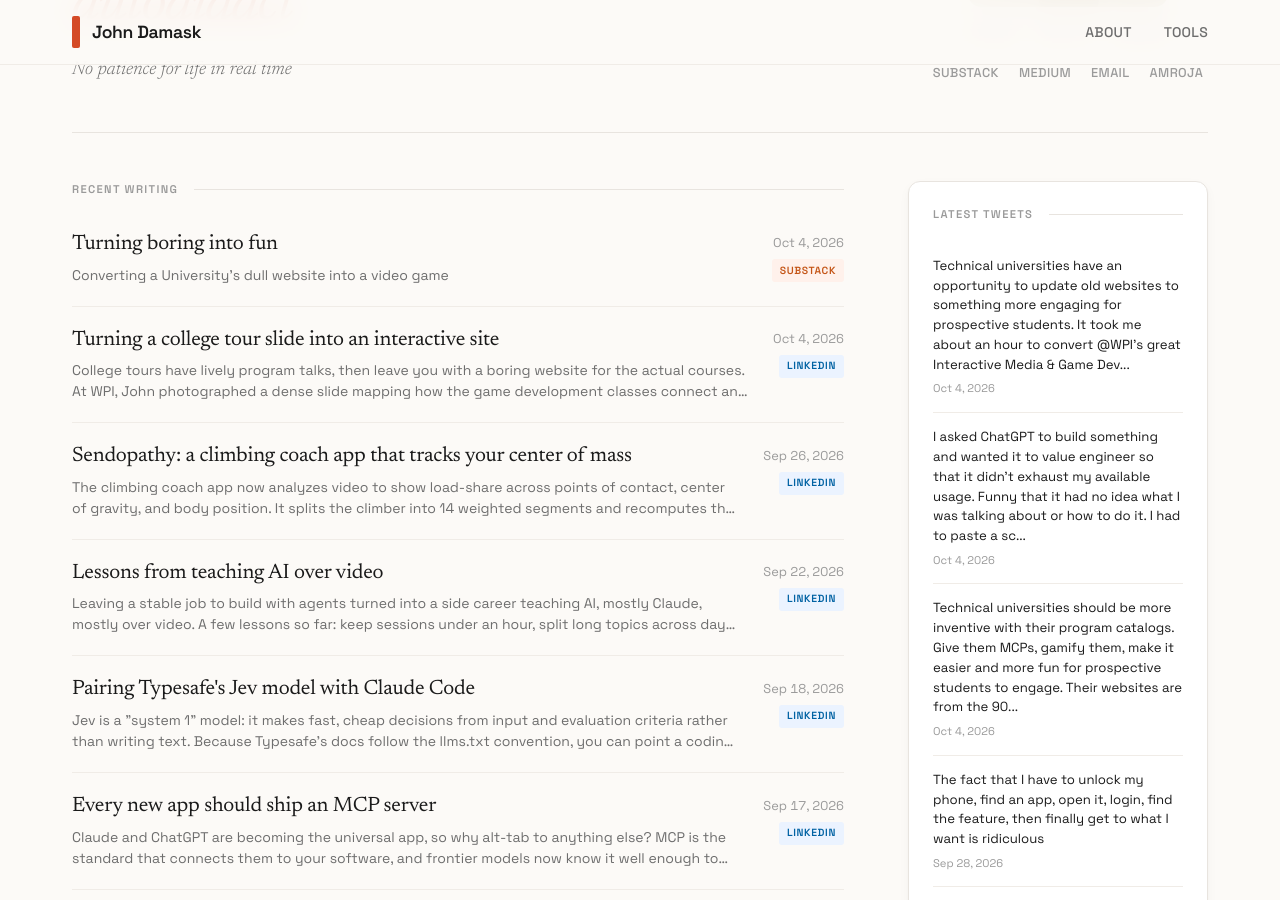
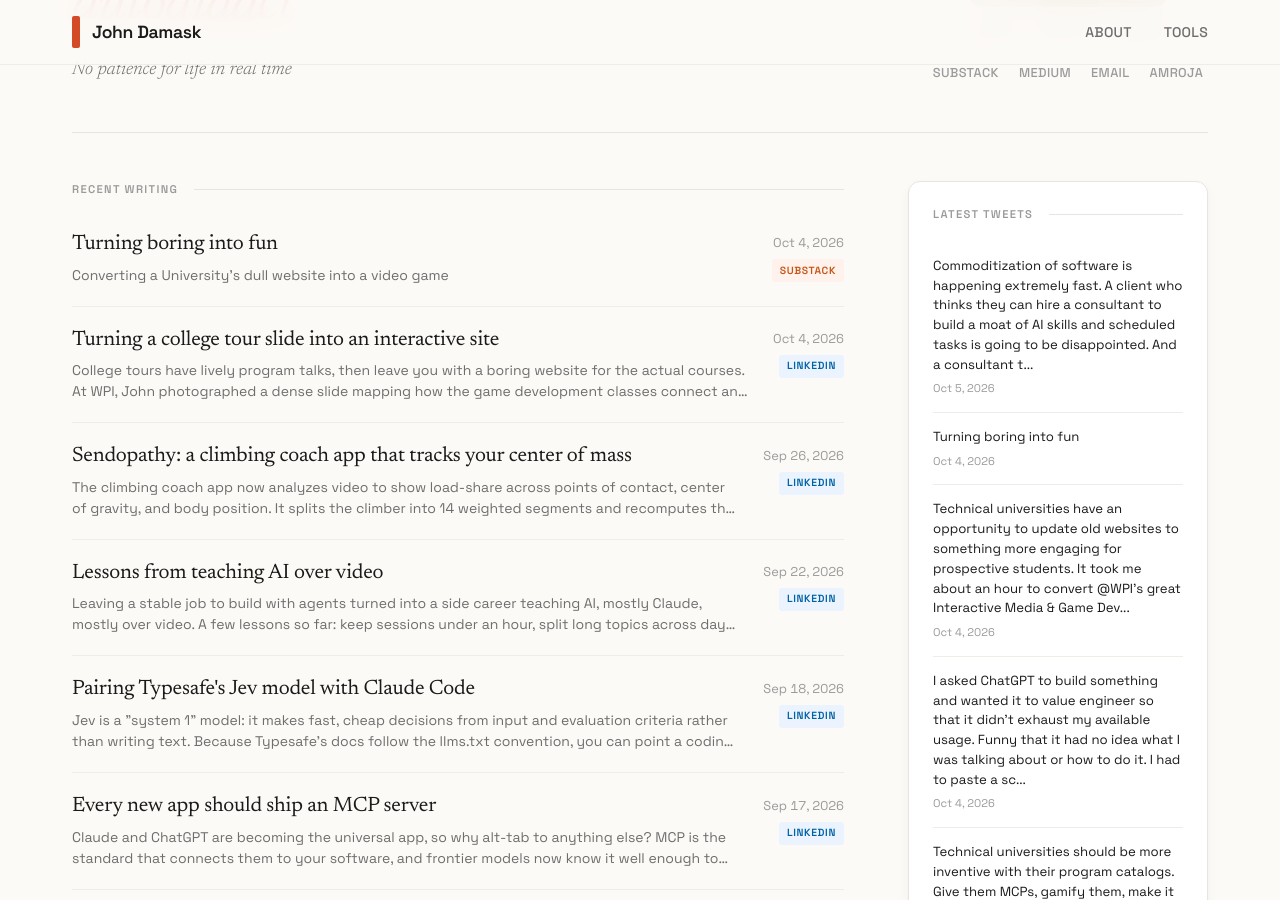
Before and after one commit to jbdamask/jbdamask.github.io, a Jekyll site: the page built from index.html, in a window 1280 px wide and 900 px high, scrolled down 362 px. Built offline with Jekyll 4.4.1, drawn with Linux system fonts in a browser that asks for light colours; the list of posts is cut into pages by our own code; some of the changed text lies outside the part shown.

Commit message:
Update Twitter posts

```diff
--- a/_data/twitter-posts.yml
+++ b/_data/twitter-posts.yml
@@ -2,6 +2,21 @@
 # Fetches latest tweets and merges with existing posts
 # Keeps max 150 most recent tweets (LIFO)
 
+- title: Commoditization of software is happening extremely fast. A client who thinks
+    they can hire a consult...
+  source: twitter
+  url: https://twitter.com/jbdamask/status/2107180839498870994
+  date: '2026-10-05'
+  excerpt: Commoditization of software is happening extremely fast. A client who thinks
+    they can hire a consultant to build a moat of AI skills and scheduled tasks is
+    going to be disappointed. And a consultant t...
+  image: ''
+- title: Turning boring into fun
+  source: twitter
+  url: https://twitter.com/jbdamask/status/2106812991450796408
+  date: '2026-10-04'
+  excerpt: Turning boring into fun
+  image: https://pbs.twimg.com/news_img/2106812993065627648/bMn1_BsY?format=jpg&name=orig
 - title: Technical universities have an opportunity to update old websites to something
     more engaging for pro...
   source: twitter
@@ -1187,18 +1202,3 @@
   excerpt: From Steve Blank, "Minimal Viable Products (MVPs) will become Minimal Productive
     Outcomes (MPOs)" I like it
   image: ''
-- title: Ok, this was pretty cool. Opus struggled squashing a frontend bug on mobile.
-    Felt like Sonnet 3.5 de...
-  source: twitter
-  url: https://twitter.com/jbdamask/status/2037359013566808161
-  date: '2026-03-27'
-  excerpt: Ok, this was pretty cool. Opus struggled squashing a frontend bug on mobile.
-    Felt like Sonnet 3.5 deja vu. After going in circles I had Claude spin up a subagent
-    to help. The two coordinated and solve...
-  image: ''
-- title: holy crap, it worked!
-  source: twitter
-  url: https://twitter.com/jbdamask/status/2037303494214848891
-  date: '2026-03-26'
-  excerpt: holy crap, it worked!
-  image: ''
```
